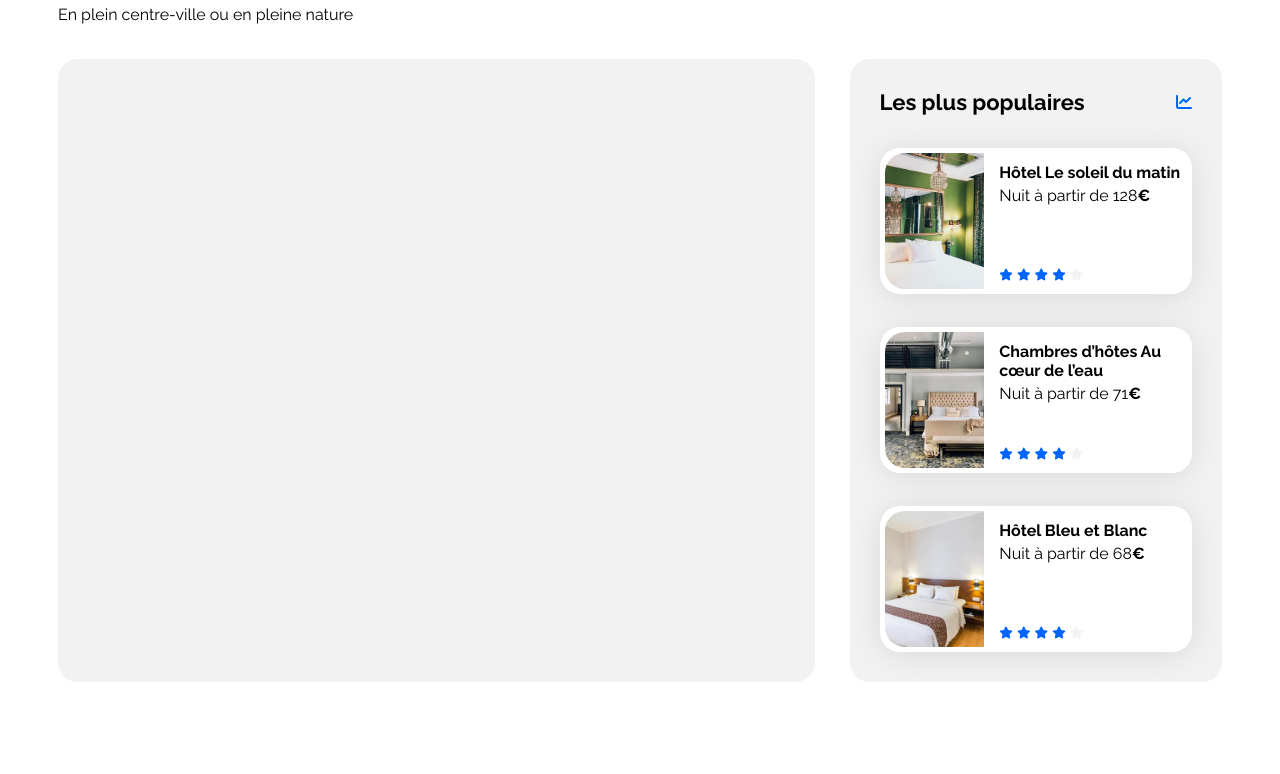
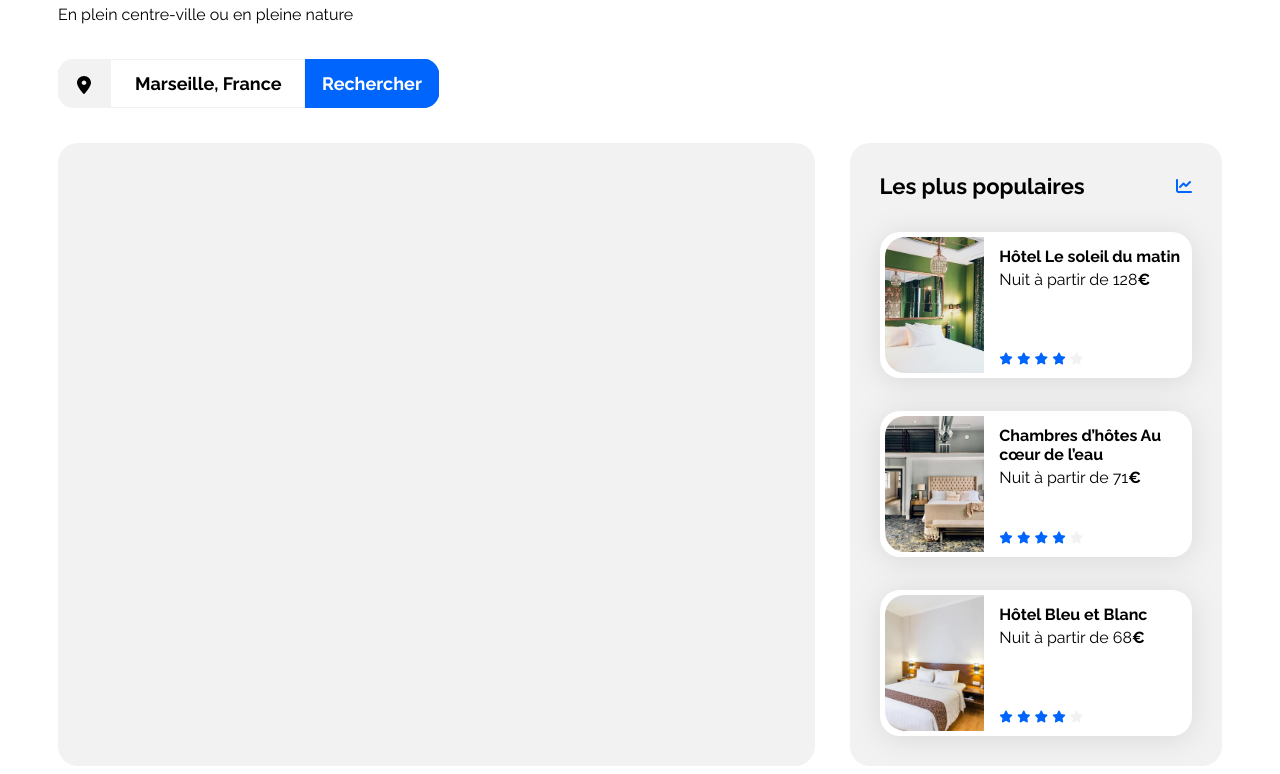
Before and after one commit to James-dot-pixel/booki-starter-code, a plain HTML site: page index.html in a window 1280 px wide. Shown: the part 116-890 px from the top of the page. Before the commit the page ends 806 px from the top, so only its background shows below. Drawn offline with Linux system fonts and the light colour scheme.

Commit message:
add search form

```diff
--- a/css/style.css
+++ b/css/style.css
@@ -130,6 +130,52 @@ header {
     gap: 8px;
 }
 
+.search-bar-wrapper {
+    display: flex;
+}
+
+.search-bar {
+    display: flex;
+    border-radius: 15px;
+    overflow: hidden;
+    height: 49px;
+    justify-self: flex-start;
+}
+
+.search-input {
+    width: 195px;
+    padding-left: 24px;
+    background: #FFFFFF;
+    border: 1px solid #F2F2F2;
+    font-weight: 700;
+    font-size: 18px;
+    line-height: 21px;
+}
+
+.search-bar-icon-wrapper {
+    display: flex;
+    justify-content: center;
+    align-items: center;
+    background-color: var(--main-bg-color);
+    width: 50px;
+    height: 49px;
+    border: 1px solid var(--main-bg-color);
+}
+
+.search-button {
+    display: flex;
+    flex-direction: row;
+    align-items: center;
+    padding: 15px 16px;
+    gap: 10px;
+    background: var(--main-color);
+    border: 1px solid var(--main-color);
+    font-weight: 700;
+    font-size: 18px;
+    line-height: 21px;
+    color: #FFFFFF;
+}
+
 /****** Hebergements And Populaires ***********/
 .hebergements-and-populaires {
     display: flex;
--- a/index.html
+++ b/index.html
@@ -17,7 +17,7 @@
 <body>
         <header>
             <div class="header-logo-wrapper">
-                <a href="/index.html"><img class="header-logo" src="images/logo/Booki.png"></a>
+                <a href="/index.html"><img class="header-logo" src="images/logo/Booki.png" alt="logo booki"></a>
             </div>
             <nav>
                 <ul class="header-menu-link-wrapper">
@@ -31,6 +31,15 @@
                 <section class="section-info-headline">
                     <h1>Trouvez votre hébergement pour des vacances de rêve</h1>
                     <p>En plein centre-ville ou en pleine nature</p>
+                </section>
+                <section class="search-bar-wrapper">
+                    <form class="search-bar" action="">
+                        <div class="search-bar-icon-wrapper">
+                            <img src="/images/icons/location.svg" alt="icône emplacement">
+                        </div>
+                        <input class="search-input" type="search" value="Marseille, France">
+                        <button class="search-button" type="submit">Rechercher</button>
+                    </form>
                 </section>
 
             </div>
```
Also changed, not shown: images/icons/location.svg (added), images/icons/search.svg (added), 2 other files.
